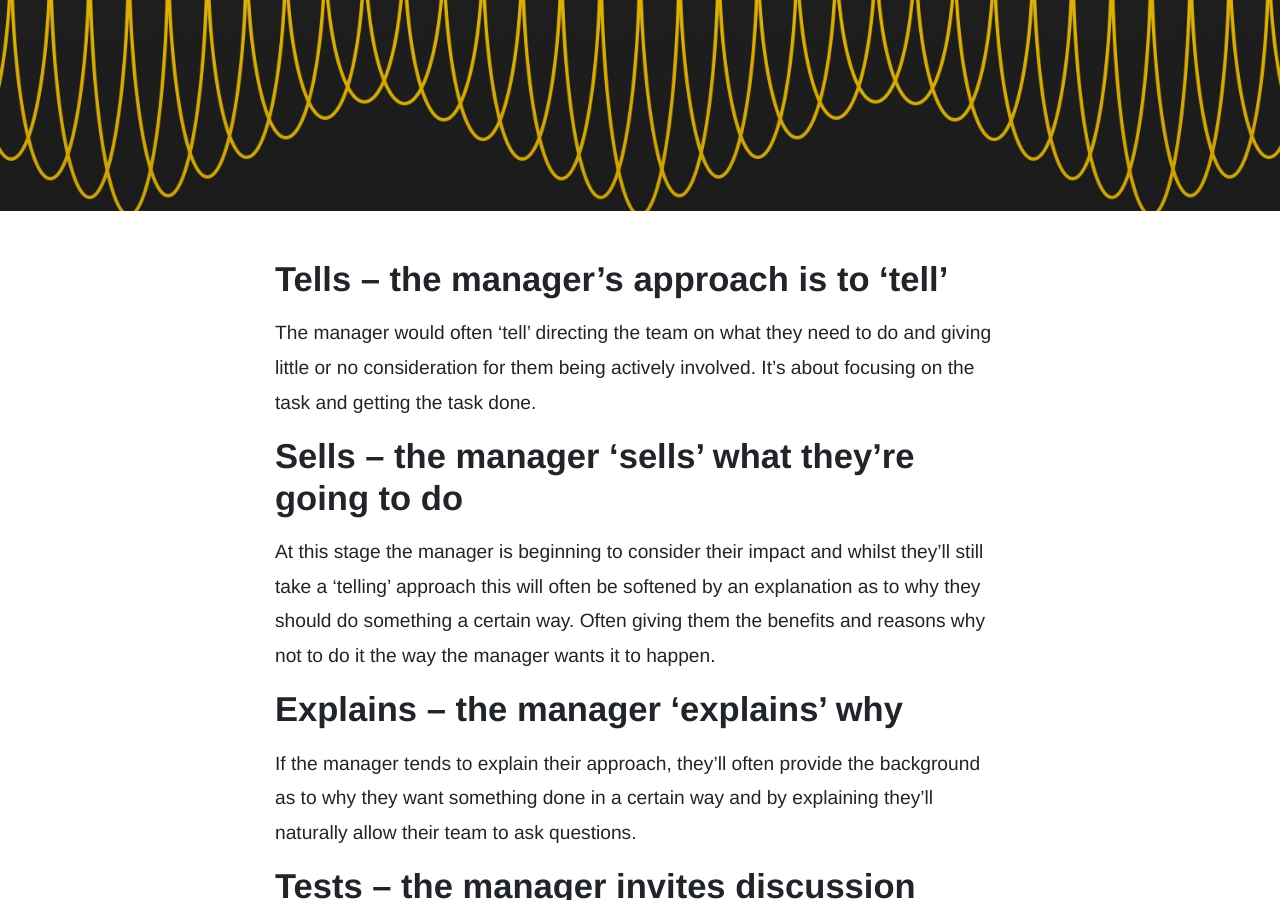
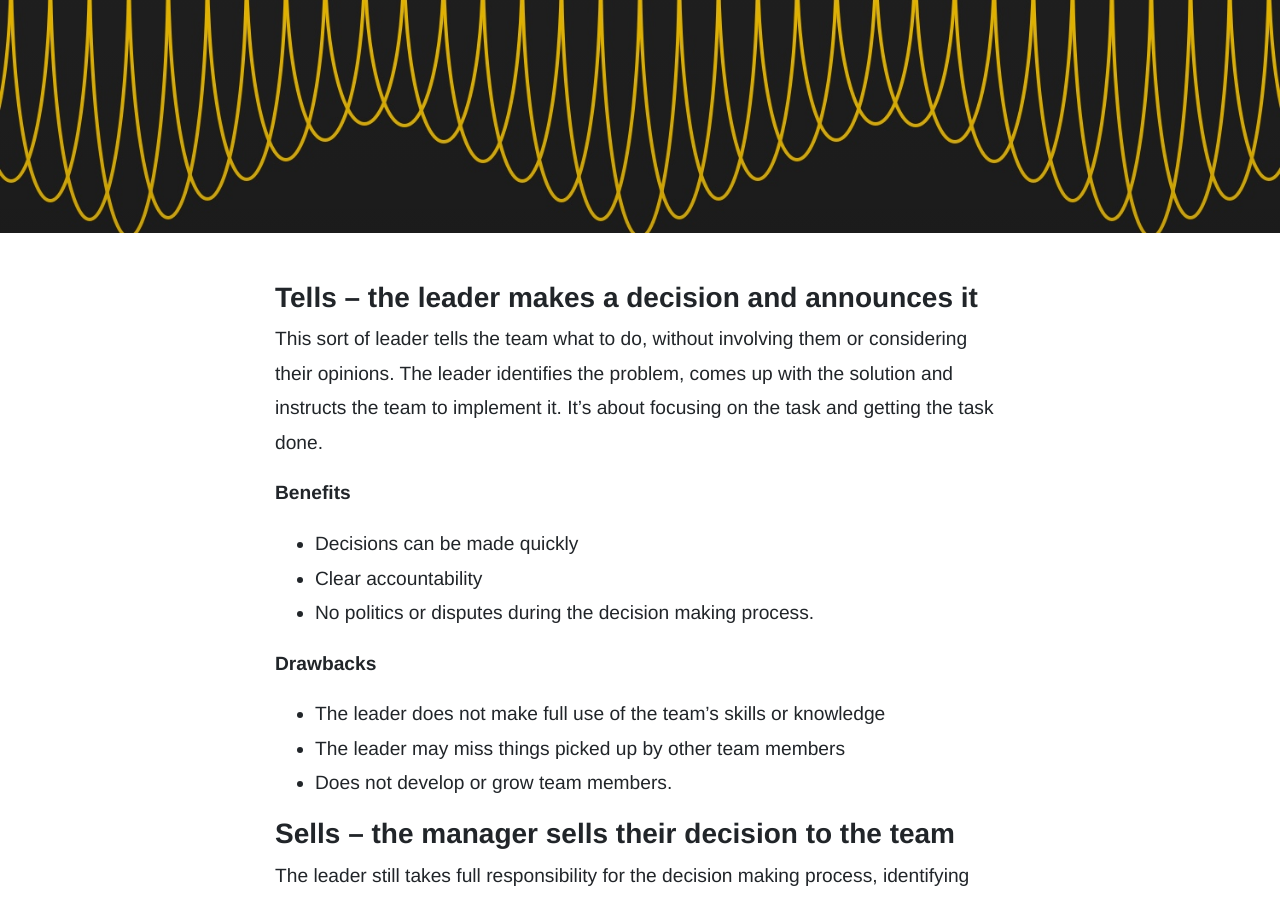
Before and after one commit to MattKevan/uxleaders, a Jekyll site: the page built from _articles/leadership-continuum.md, in a window 1280 px wide and 900 px high, scrolled down 783 px. Built offline with Jekyll 4.4.1, drawn with Linux system fonts in a browser that asks for light colours; some web fonts are replaced; some of the changed text lies outside the part shown.

Commit message:
Update from Forestry.io Matt Kevan updated _articles/leadership-continuum.md

```diff
--- a/_articles/leadership-continuum.md
+++ b/_articles/leadership-continuum.md
@@ -1,34 +1,58 @@
 ---
-title: Leadership continuum
-date: '2020-10-27 00:00:00'
+title: The Tannenbaum-Schmidt leadership continuum
+date: 2020-10-27 00:00:00
 layout: post
 tags:
 - Leadership
 - Characteristics
 image: pattern.jpg
 cover: pattern-large.jpg
-description: "This framework summarises the characteristics of effective leaders, focusing on yourself, others and the organisation."
+description: 'Seven styles of leadership, ranging from authoritarian to '
 author: Matt Kevan
+
 ---
+### **Tells – the leader makes a decision and announces it**
 
-## Tells – the manager’s approach is to ‘tell’
-The manager would often ‘tell’ directing the team on what they need to do and giving little or no consideration for them being actively involved. It’s about focusing on the task and getting the task done.
+This sort of leader tells the team what to do, without involving them or considering their opinions. The leader identifies the problem, comes up with the solution and instructs the team to implement it. It’s about focusing on the task and getting the task done.
 
-## Sells – the manager ‘sells’ what they’re going to do
-At this stage the manager is beginning to consider their impact and whilst they’ll still take a ‘telling’ approach this will often be softened by an explanation as to why they should do something a certain way. Often giving them the benefits and reasons why not to do it the way the manager wants it to happen.
+**Benefits**
+
+* Decisions can be made quickly
+* Clear accountability
+* No politics or disputes during the decision making process.
+
+**Drawbacks**
+
+* The leader does not make full use of the team's skills or knowledge
+* The leader may miss things picked up by other team members
+* Does not develop or grow team members.
+
+### Sells – the manager sells their decision to the team
+
+The leader still takes full responsibility for the decision making process, identifying problems and developing solutions without input from the team. However, once the decision has been taken, they make an effort to get the team on board, emphasising its benefits and addressing  objections.
+
+The leader is aware that there may be discontent within the group and is making an effort to address it, but is not yet willing to give up control over the decision-making process.
+
+Benefits
+
+Drawbacks
 
 ## Explains – the manager ‘explains’ why
+
 If the manager tends to explain their approach, they’ll often provide the background as to why they want something done in a certain way and by explaining they’ll naturally allow their team to ask questions.
 
+## Tests – the manager invites discussion
 
-## Tests – the manager invites discussion
 A manager at this stage on the continuum has already identified the approach they want to take but is aware that their team could influence it and would often ‘test’ out their ideas with the team. At this stage, the team will start to feel more involved and more motivated.
 
 ## Selects – the leader starts to include the team
+
 At this stage you’ll start to see leadership behaviour becoming more apparent. Here the leader is working with their team, presenting them with situations or challenges and whilst they might guide them the purpose of this approach to generate discussion with the leader deciding on the final approach.
 
 ## Consults – the leader starts to consult with their team
+
 The Leader in you is beginning to show, your empowering your team to work with you to look at challenges, to solve their own problems and make their own decisions. You will of course still set the boundaries to work within but your team will start to take ownership and accountability.
 
 ## Joins – the leader is working alongside their team
+
 As you join with your team you’ll find that they take responsibility. They’ll solve their own problems, they’ll work with you, not for you and will all be driving for the same desired result.
```
Also changed, not shown: .forestry/front_matter/templates/article.yml.
